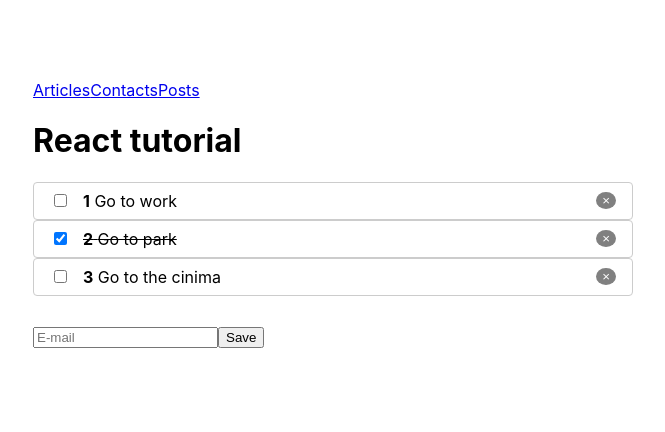
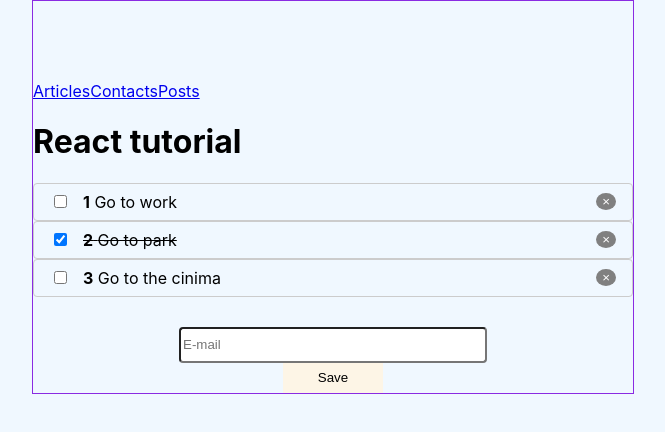
Before and after one commit to DygelnyyKirill/training-on-react.js, a React (Create React App) app: page / in a window 1280 px wide. Shown: the top 432 px of the page, without its empty margins (307-972 px from the left). Built offline with nearby package versions, Linux system fonts and the light colour scheme.

Commit message:
stylesReact

```diff
--- /dev/null
+++ b/src/App.css
@@ -0,0 +1,6 @@
+.container {
+    padding-top: 5rem;
+    width: 600px;
+    border: 1px solid blueviolet;
+    margin: 0 auto;
+}
--- a/src/App.js
+++ b/src/App.js
@@ -2,7 +2,7 @@
 import TodoList from './Todo/TodoList';
 import Header from './Header';
 import RegistrationForm from './RegistrationForm';
-
+import './App.css';
 
 function App() {
   const [todos, setTodos] = React.useState([
@@ -38,7 +38,7 @@
   }
 
   return (
-  <div className="wrapper">
+  <div className="container">
     <Header items={menu} />
     <h1>React tutorial</h1>
     <TodoList todos={todos} onToggle={toggleTodo}/>
--- /dev/null
+++ b/src/RegistrationForm.css
@@ -0,0 +1,17 @@
+.emailField {
+width: 300px;
+height: 30px;
+display: block;
+border-radius: 4px;
+margin-bottom: 10px;
+margin: 0 auto;
+}
+
+.submitBtn {
+width: 100px;
+background: oldlace;
+height: 30px;
+border: 0;
+display: block;
+margin: 0 auto;
+}
--- a/src/RegistrationForm.js
+++ b/src/RegistrationForm.js
@@ -1,5 +1,5 @@
 import React, { Component } from 'react';
-
+import './RegistrationForm.css';
 class RegistrationForm extends Component {
     constructor(props) {
         super(props);
@@ -30,8 +30,9 @@
                     placeholder='E-mail'
                     value={this.state.email}
                     onChange={this.handleEmailChange}
+                    className='emailField'
                 />
-                <button>Save</button>
+                <button className='submitBtn'>Save</button>
             </form>
         );
     }
--- a/src/index.css
+++ b/src/index.css
@@ -5,6 +5,7 @@
     sans-serif;
   -webkit-font-smoothing: antialiased;
   -moz-osx-font-smoothing: grayscale;
+  background-color: aliceblue;
 }
 
 code {
@@ -12,11 +13,6 @@
     monospace;
 }
 
-.wrapper {
-  padding-top: 5rem;
-  margin: 0 auto;
-  width: 600px;
-}
 
 .rm {
   background: grey;
```
